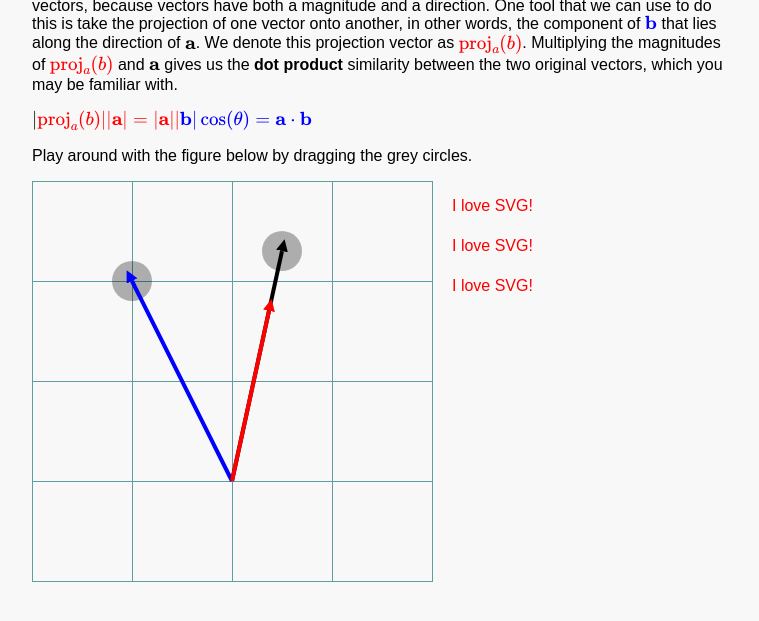
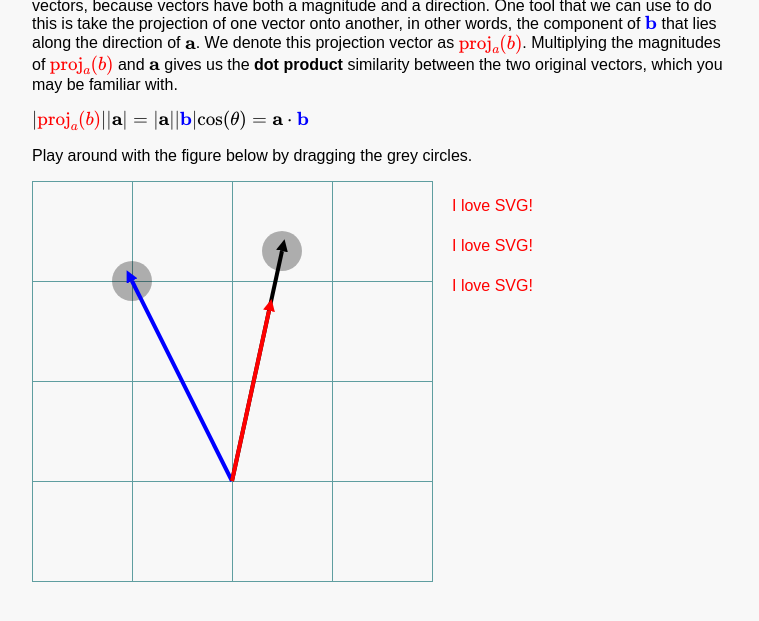
Before and after one commit to AudreyAcken/AudreyAcken.github.io, a plain HTML site: page pages/projections.html in a window 1280 px wide. Shown: the part 141-762 px from the top of the page, without its empty margins (258-1017 px from the left). Drawn offline with nearby package versions, Linux system fonts and the light colour scheme.

Commit message:
explaantion

```diff
--- a/pages/projections.html
+++ b/pages/projections.html
@@ -17,7 +17,7 @@
             which you may be familiar with.
         </p>
         <p>
-            \(|\color{red}{\text{proj}_a(b)}||\textbf{a}| = |\textbf{a}||\color{blue}{\textbf{b}}|\cos(\theta) = \textbf{a}\cdot\color{blue}{\textbf{b}}\)
+            \(| \color{red}{\text{proj}_a(b)} \color{black}||\textbf{a}| = |\textbf{a}|| \color{blue}{\textbf{b}} \color{black}|\cos(\theta) = \textbf{a}\cdot\color{blue}{\textbf{b}}\)
         </p>
         <p>
             Play around with the figure below by dragging the grey circles.
```
